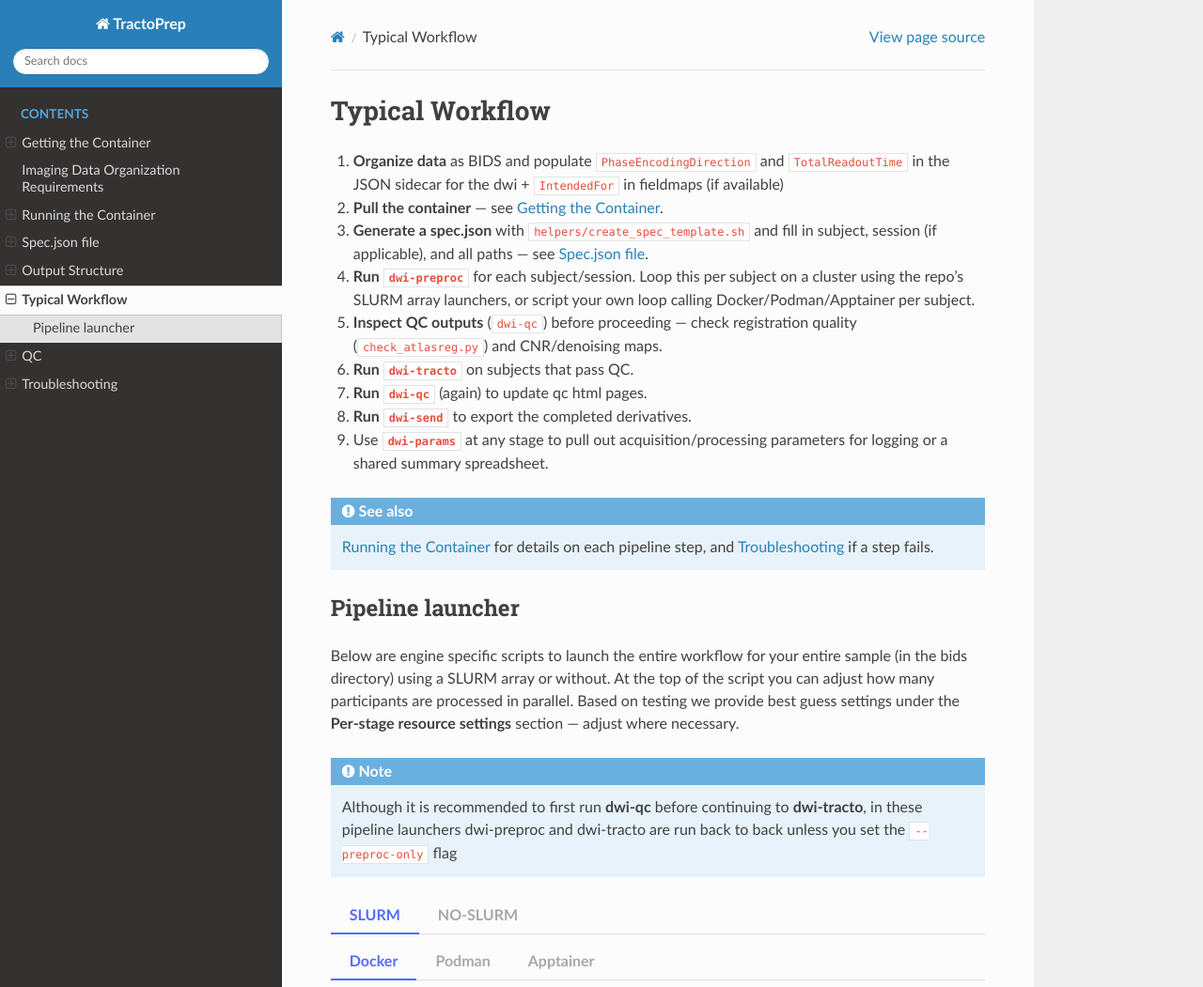
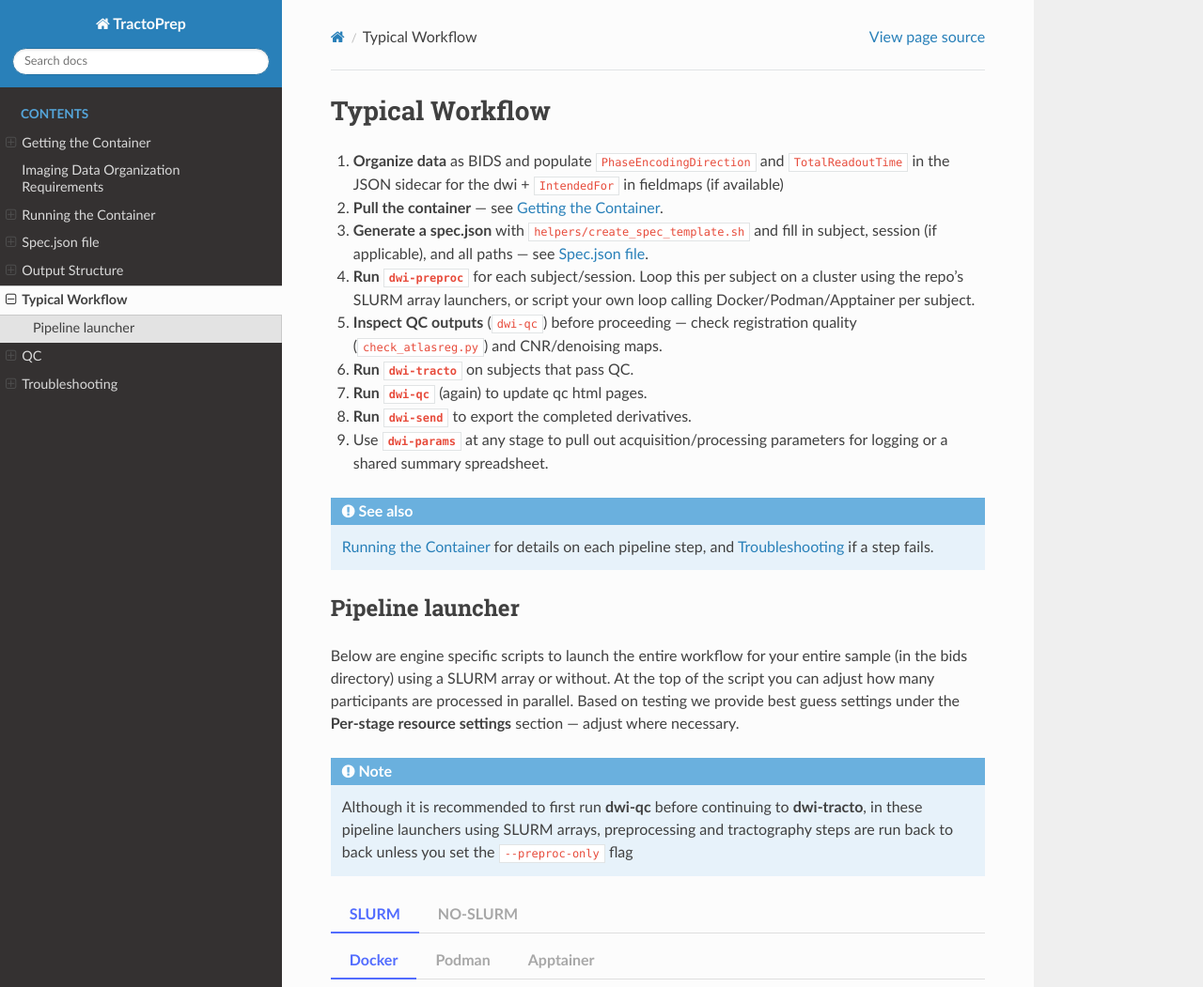
Before and after one commit to chrisvriend/dwi-tract4mega, a Sphinx documentation site: the page built from docs/source/workflow.md, in a window 1280 px wide and 1361 px high, cut to the strip 0-1051 px from the top of the window. Shown: the whole strip at 94% size. Built offline with Sphinx 7.4.7 and the Read the Docs theme 3.1.0, drawn with Linux system fonts in a browser that asks for light colours; pages that are not in the unit, such as notebooks, are missing from menus.

Commit message:
Update workflow.md

````diff
--- a/docs/source/workflow.md
+++ b/docs/source/workflow.md
@@ -30,7 +30,7 @@ section — adjust where necessary.
 
 ```{note}
 Although it is recommended to first run **dwi-qc** before continuing to **dwi-tracto**,
-in these pipeline launchers dwi-preproc and dwi-tracto are run back to back unless you set the `--preproc-only` flag
+in these pipeline launchers using SLURM arrays, preprocessing and tractography steps are run back to back unless you set the `--preproc-only` flag
 ```
 
 :::::: {tab-set}
````
